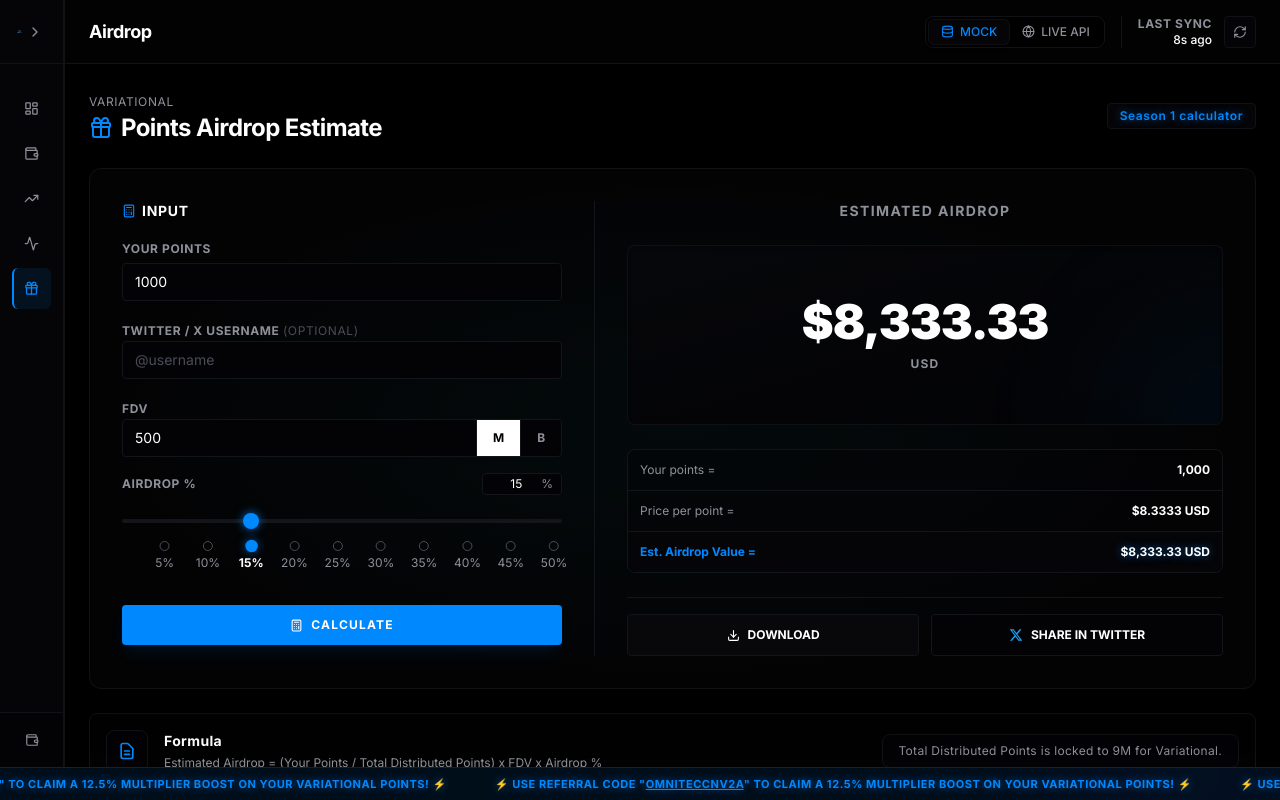
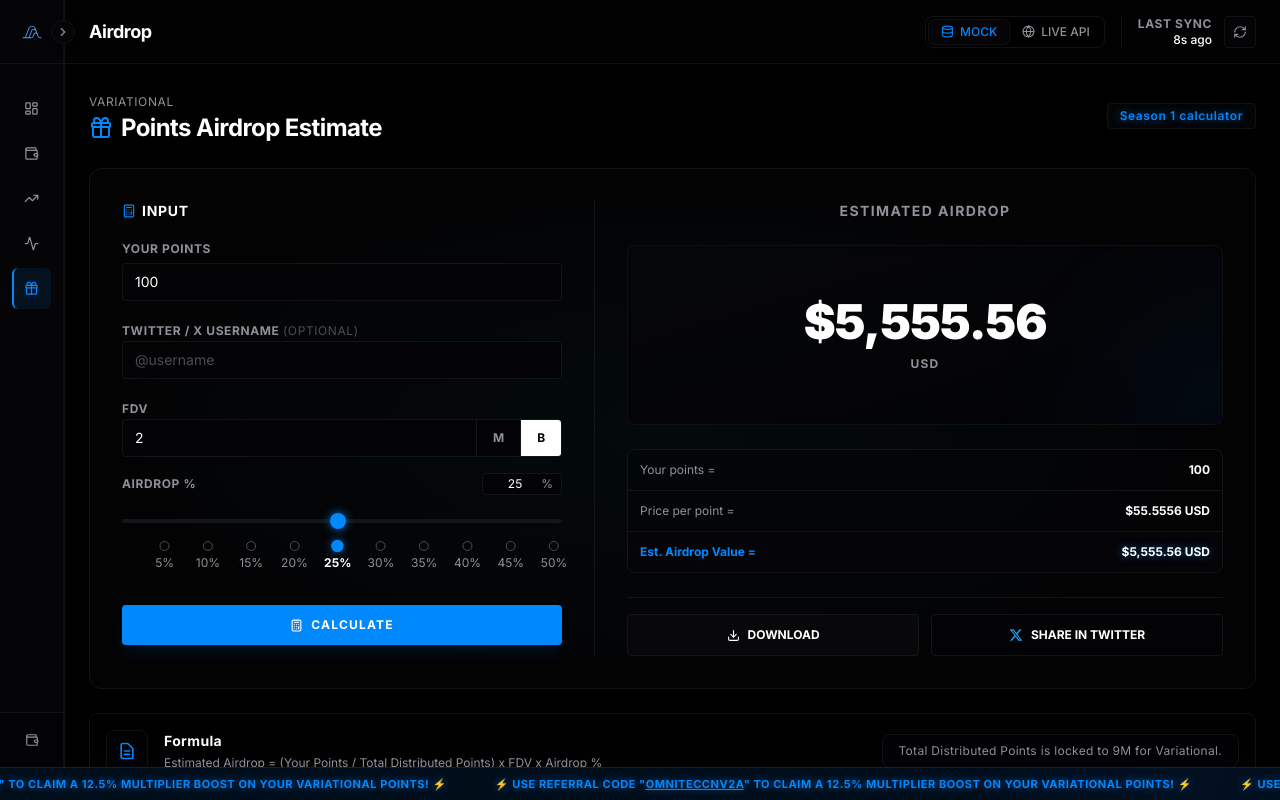
Before and after one commit to the-eyecon/variational-dashboard, a Next.js app: page /airdrop in a window 1280 px wide. Both pictures are taken after a click on the button 227 px from the left and 31 px from the top of the page. Built offline with nearby package versions, Linux system fonts and the light colour scheme.

Commit message:
font and cosmetic changes

```diff
--- a/src/app/airdrop/page.tsx
+++ b/src/app/airdrop/page.tsx
@@ -12,11 +12,11 @@
 
 export default function AirdropPage() {
   // Main states matching the screenshot inputs
-  const [userPoints, setUserPoints] = useState<number>(1000);
+  const [userPoints, setUserPoints] = useState<number>(100);
   const [twitterUsername, setTwitterUsername] = useState<string>("");
-  const [fdv, setFdv] = useState<number>(500);
-  const [fdvUnit, setFdvUnit] = useState<"M" | "B">("M");
-  const [airdropPercent, setAirdropPercent] = useState<number>(15);
+  const [fdv, setFdv] = useState<number>(2);
+  const [fdvUnit, setFdvUnit] = useState<"M" | "B">("B");
+  const [airdropPercent, setAirdropPercent] = useState<number>(25);
   const totalDistributedPoints = 9; // locked to 9M
 
   // Interactive UI feedback states
--- a/src/app/markets/page.tsx
+++ b/src/app/markets/page.tsx
@@ -52,17 +52,25 @@
 
 interface FundingTooltipProps {
   active?: boolean;
-  payload?: Array<{ value: number }>;
+  payload?: Array<{
+    value: number;
+    payload: {
+      name: string;
+      fundingRate: number;
+    };
+  }>;
   label?: string;
 }
 
 const FundingTooltip = ({ active, payload, label }: FundingTooltipProps) => {
   if (active && payload && payload.length) {
     const value = payload[0].value;
+    const data = payload[0].payload;
+    const ticker = data?.name || label;
     const isPositive = value >= 0;
     return (
       <div className="bg-[#09090B] border border-[#27272A] p-2.5 rounded shadow-xl text-xs font-mono">
-        <div className="font-bold text-white uppercase mb-1">{label}</div>
+        <div className="font-bold text-white uppercase mb-1">{ticker}</div>
         <div className="flex items-center space-x-1.5">
           <span className="text-text-secondary">Funding (8h):</span>
           <span className={`font-bold ${isPositive ? "text-success" : "text-danger"}`}>
--- a/src/components/kpi-card.tsx
+++ b/src/components/kpi-card.tsx
@@ -124,7 +124,7 @@
         )}
 
         {subtitle && (
-          <span className="text-muted font-medium select-none truncate max-w-[70%]">
+          <span className="text-white font-medium select-none truncate max-w-[70%]">
             {subtitle}
           </span>
         )}
--- a/src/components/sidebar.tsx
+++ b/src/components/sidebar.tsx
@@ -70,7 +70,7 @@
         )}
       >
         {/* Brand Header */}
-        <div className="h-16 flex items-center justify-between px-4 border-b border-border">
+        <div className={cn("h-16 flex items-center border-b border-border relative", collapsed ? "justify-center px-2" : "justify-between px-4")}>
           {/* Logo Brand / Icon */}
           <Link
             href="/overview"
@@ -87,20 +87,20 @@
           {collapsed && (
             <Link
               href="/overview"
-              className="hidden md:flex mx-auto items-center justify-center w-full"
+              className="hidden md:flex items-center justify-center"
               onClick={() => setIsMobileSidebarOpen(false)}
             >
               {/* eslint-disable-next-line @next/next/no-img-element */}
               <img
                 src="/logo.svg"
                 alt="V"
-                className="h-12 w-12 object-contain"
+                className="h-7 w-7 object-contain"
               />
             </Link>
           )}
 
           {/* Toggle controls */}
-          <div className="flex items-center space-x-1">
+          <div className={cn("flex items-center", collapsed ? "absolute -right-3 top-5 z-50" : "space-x-1")}>
             {/* Mobile Close Button */}
             <button
               onClick={() => setIsMobileSidebarOpen(false)}
@@ -113,11 +113,16 @@
             {/* Desktop Collapse Button */}
             <button
               onClick={() => setCollapsed(!collapsed)}
-              className="text-text-secondary hover:text-white p-1 rounded hover:bg-border transition-colors hidden md:block"
+              className={cn(
+                "text-text-secondary hover:text-white transition-colors hidden md:flex items-center justify-center",
+                collapsed
+                  ? "w-6 h-6 rounded-full bg-card border border-border shadow-[0_2px_8px_rgba(0,0,0,0.5)] hover:bg-card-hover"
+                  : "p-1 rounded hover:bg-border"
+              )}
               title={collapsed ? "Expand sidebar" : "Collapse sidebar"}
               aria-label={collapsed ? "Expand sidebar" : "Collapse sidebar"}
             >
-              {collapsed ? <ChevronRight size={16} /> : <ChevronLeft size={16} />}
+              {collapsed ? <ChevronRight size={14} /> : <ChevronLeft size={16} />}
             </button>
           </div>
         </div>
```
